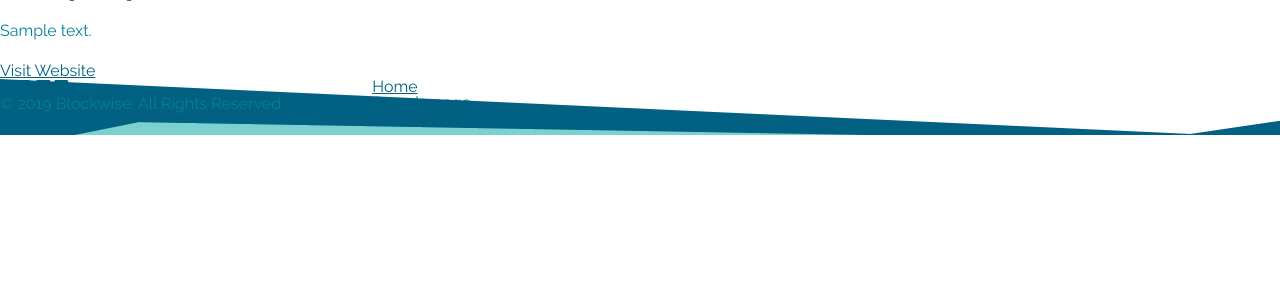
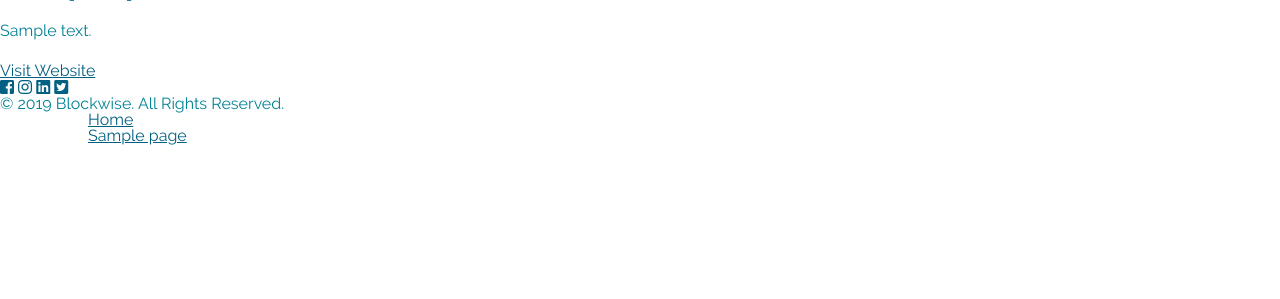
Before and after one commit to athistlethwaite/blockwise-winter-2019, a WordPress theme: template themes/blockwise-theme/page.php in a window 1280 px wide. Shown: the part 185-484 px from the top of the page. Run offline with PHP 8.4 and a stand-in for WordPress, Linux system fonts and the light colour scheme; the site name, menu and one post (Sample post) are stand-ins, and other content is empty; some libraries are stand-ins or nearby versions.

Commit message:
Reorgonize scss files

```diff
--- a/themes/blockwise-theme/sass/_elements.scss
+++ b/themes/blockwise-theme/sass/_elements.scss
@@ -15,13 +15,12 @@ html {
 }
 
 body {
-  background: $color__background-body;
-  /* Fallback for when there is no custom background color defined. */
+  background: $color__background-body; /* Fallback for when there is no custom background color defined. */
 }
 
 blockquote,
 q {
-  quotes: '''';
+  quotes: '' '';
 
   &:before,
   &:after {
@@ -46,11 +45,11 @@ ul {
 }
 
 ol {
-  list-style: none;
+  list-style: decimal;
 }
 
-li>ul,
-li>ol {
+li > ul,
+li > ol {
   margin-bottom: 0;
   margin-left: $base__space-unit;
 }
@@ -64,10 +63,8 @@ dd {
 }
 
 img {
-  height: auto;
-  /* Make sure images are scaled correctly. */
-  max-width: 100%;
-  /* Adhere to container width. */
+  height: auto; /* Make sure images are scaled correctly. */
+  max-width: 100%; /* Adhere to container width. */
 }
 
 table {
--- a/themes/blockwise-theme/sass/_footer.scss
+++ /dev/null
@@ -1,8 +0,0 @@
-/*--------------------------------------------------------------
-# Footer
---------------------------------------------------------------*/
-.site-info {
-  background-image: url("../../assets/images/FooterBg.png");
-  display: flex;
-  flex-direction: row;
-}
--- a/themes/blockwise-theme/sass/_header.scss
+++ /dev/null
@@ -1,52 +0,0 @@
-// Sticky header and wordpress admin header conflict fix
-@mixin admin-sticky-fix($offset: 0) {
-  $narrow-offset: 46px;
-  $wide-offset: 32px;
-  @if $offset != 0 and type-of($offset) == 'number' {
-    $narrow-offset: $narrow-offset + $offset;
-    $wide-offset: $wide-offset + $offset;
-  }
-  .admin-bar & {
-    top: $narrow-offset;
-    @media screen and (min-width: 783px) {
-      top: $wide-offset;
-    }
-  }
-}
-
-.site-header {
-  position: fixed;
-  top: 0;
-
-  @include admin-sticky-fix;
-}
-
-// temporary content margin fix
-.site-content {
-  margin-top: 20%;
-}
-
-// Header styling
-.site-header {
-  position: fixed;
-  width: 100%;
-  top: 0;
-
-  .main-navigation {
-    background-color: $color__brand-blue-sapphire;
-    display: flex;
-    justify-content: space-evenly;
-    a {
-      margin-top: 20px;
-      display: flex;
-      h1 {
-        color: $color__brand-ghost-white;
-      }
-      img {
-        max-height: 70%;
-        padding-top: 10px;
-        padding-right: 20px;
-      }
-    }
-  }
-}
--- a/themes/blockwise-theme/sass/_navigation.scss
+++ b/themes/blockwise-theme/sass/_navigation.scss
@@ -10,17 +10,14 @@ a {
   &:visited {
     color: $color__link-visited;
   }
-
   &:hover,
   &:focus,
   &:active {
     color: $color__link-hover;
   }
-
   &:focus {
     outline: thin dotted;
   }
-
   &:hover,
   &:active {
     outline: 0;
@@ -55,9 +52,8 @@ a {
       }
 
       li {
-
-				&:hover>ul,
-				&.focus>ul {
+        &:hover > ul,
+        &.focus > ul {
           left: 100%;
         }
       }
@@ -66,35 +62,37 @@ a {
         width: 200px;
       }
 
-			:hover>a,
-			.focus>a {}
+      :hover > a,
+      .focus > a {
+      }
 
       a:hover,
-			a.focus {}
+      a.focus {
+      }
     }
 
-		li:hover>ul,
-		li.focus>ul {
+    li:hover > ul,
+    li.focus > ul {
       left: auto;
     }
   }
-
   li {
     float: left;
     position: relative;
 
-		&:hover>a,
-		&.focus>a {}
+    &:hover > a,
+    &.focus > a {
     }
-
+  }
   a {
     display: block;
     text-decoration: none;
   }
 
-	.current_page_item>a,
-	.current-menu-item>a,
-	.current_page_ancestor>a {}
+  .current_page_item > a,
+  .current-menu-item > a,
+  .current_page_ancestor > a {
+  }
 }
 
 /* Small menu. */
@@ -107,7 +105,6 @@ a {
   .menu-toggle {
     display: none;
   }
-
   .main-navigation ul {
     display: block;
   }
@@ -116,7 +113,6 @@ a {
 .comment-navigation,
 .posts-navigation,
 .post-navigation {
-
   .site-main & {
     margin: 0 0 $base__space-unit;
     overflow: hidden;
--- a/themes/blockwise-theme/sass/_normalize.scss
+++ b/themes/blockwise-theme/sass/_normalize.scss
@@ -1,7 +1,7 @@
 html {
   font-family: sans-serif;
   -webkit-text-size-adjust: 100%;
-	-ms-text-size-adjust:     100%;
+  -ms-text-size-adjust: 100%;
 }
 
 body {
@@ -43,7 +43,6 @@ template {
 
 a {
   background-color: transparent;
-	text-decoration: none;
 }
 
 a:active,
@@ -143,9 +142,9 @@ select {
 }
 
 button,
-html input[type="button"],
-input[type="reset"],
-input[type="submit"] {
+html input[type='button'],
+input[type='reset'],
+input[type='submit'] {
   -webkit-appearance: button;
   cursor: pointer;
 }
@@ -165,24 +164,24 @@ input {
   line-height: normal;
 }
 
-input[type="checkbox"],
-input[type="radio"] {
+input[type='checkbox'],
+input[type='radio'] {
   box-sizing: border-box;
   padding: 0;
 }
 
-input[type="number"]::-webkit-inner-spin-button,
-input[type="number"]::-webkit-outer-spin-button {
+input[type='number']::-webkit-inner-spin-button,
+input[type='number']::-webkit-outer-spin-button {
   height: auto;
 }
 
-input[type="search"] {
+input[type='search'] {
   -webkit-appearance: textfield;
   box-sizing: content-box;
 }
 
-input[type="search"]::-webkit-search-cancel-button,
-input[type="search"]::-webkit-search-decoration {
+input[type='search']::-webkit-search-cancel-button,
+input[type='search']::-webkit-search-decoration {
   -webkit-appearance: none;
 }
 
--- a/themes/blockwise-theme/sass/_variables.scss
+++ b/themes/blockwise-theme/sass/_variables.scss
@@ -10,13 +10,9 @@ $color__brand-middle-blue: #7bd1d0;
 $color__brand-ghost-white: #f7f9fa;
 $color__brand-yellow-orange: #ffae4e;
 
-$color__button: $color__brand-yellow-orange;
-$color__button-border: $color__brand-yellow-orange;
-
 $color__background-body: #fff;
 $color__text-header: $color__brand-blue-sapphire;
 $color__text-main: $color__brand-dark-cyan;
-
 
 $color__background-screen: #f1f1f1;
 $color__text-screen: #21759b;
@@ -32,15 +28,9 @@ $color__link-hover: $color__brand-yellow-orange;
 
 // Typography
 
-$font__main: "Raleway";
-$font__other: "Proxima-Nova";
-$font__code: Monaco,
-Consolas,
-"Andale Mono",
-"DejaVu Sans Mono",
-monospace;
-$font__pre: "Courier 10 Pitch",
-Courier,
-monospace;
+$font__main: 'Raleway';
+$font__other: 'Proxima-Nova';
+$font__code: Monaco, Consolas, 'Andale Mono', 'DejaVu Sans Mono', monospace;
+$font__pre: 'Courier 10 Pitch', Courier, monospace;
 $font__line-height-body: 1;
 $font__line-height-pre: 1;
--- a/themes/blockwise-theme/sass/style.scss
+++ b/themes/blockwise-theme/sass/style.scss
@@ -47,25 +47,19 @@ Nicolas Gallagher and Jonathan Neal http://necolas.github.com/normalize.css/
 
 // Imported but not included in the stylesheet.
 
-@import "variables";
-@import "mixins";
+@import 'variables';
+@import 'mixins';
 
 // CSS included in style.css.
 
-@import "normalize";
-@import "fonts";
-@import "typography";
-@import "elements";
-@import "forms";
-@import "navigation";
-@import "modules";
-@import "widgets";
-@import "content";
-@import "media";
-@import "page-templates";
-@import "header";
-@import "footer";
-@import "emre";
-@import "alysha";
-@import "gavin";
-@import "marie";
+@import 'normalize';
+@import 'fonts';
+@import 'typography';
+@import 'elements';
+@import 'forms';
+@import 'navigation';
+@import 'modules';
+@import 'widgets';
+@import 'content';
+@import 'media';
+@import 'page-templates';
--- a/themes/blockwise-theme/style.css
+++ b/themes/blockwise-theme/style.css
@@ -908,15 +910,3 @@ object {
 # Page Templates
 --------------------------------------------------------------*/
 /* Front page */
-/*--------------------------------------------------------------
-# Footer
---------------------------------------------------------------*/
-.site-info {
-  background-image: url("../../assets/images/FooterBg.png");
-  display: -webkit-box;
-  display: -ms-flexbox;
-  display: flex;
-  -webkit-box-orient: horizontal;
-  -webkit-box-direction: normal;
-      -ms-flex-direction: row;
-          flex-direction: row; }
```
Also changed, not shown: other parts of themes/blockwise-theme/style.css (+54 -52 lines), themes/blockwise-theme/sass/_forms.scss (+17 -20 lines), themes/blockwise-theme/sass/_alysha.scss (deleted), themes/blockwise-theme/sass/_emre.scss (deleted), themes/blockwise-theme/sass/_gavin.scss (deleted), themes/blockwise-theme/sass/_marie.scss (deleted), themes/blockwise-theme/sass/_typography.scss (indentation only). Lines whose indentation alone changed are shown as unchanged.
